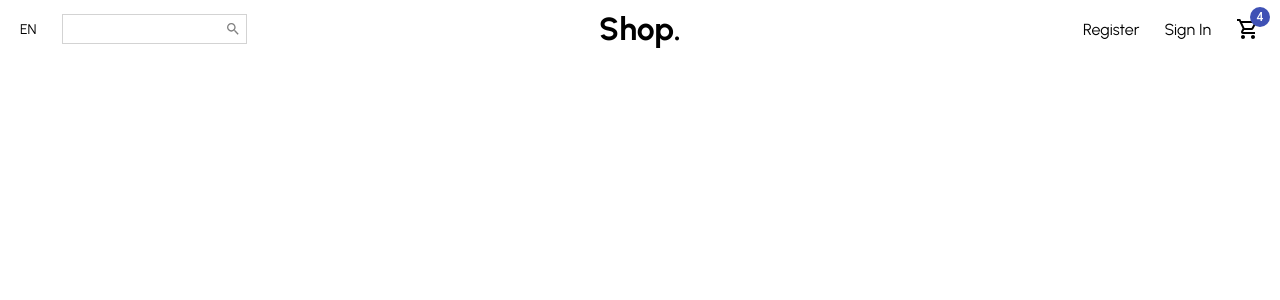
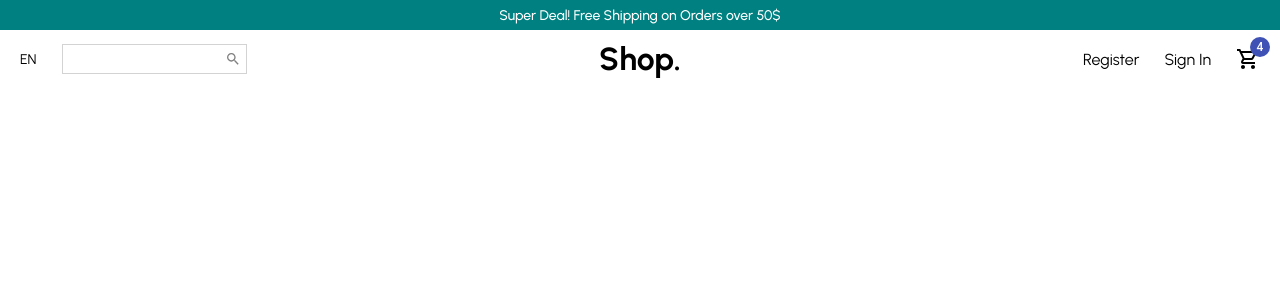
Before and after one commit to gaborkis37/e-commerce-frontend, a React (Create React App) app: page / in a window 1280 px wide. Shown: the top 300 px of the page. Built offline with nearby package versions, Linux system fonts and the light colour scheme.

Commit message:
Announcement component setup

```diff
--- /dev/null
+++ b/src/components/Announcement.jsx
@@ -0,0 +1,18 @@
+import styled from "styled-components";
+
+const Container = styled.div`
+  height: 30px;
+  background-color: teal;
+  color: white;
+  display: flex;
+  align-items: center;
+  justify-content: center;
+  font-size: 14px;
+  font-weight: 500;
+`;
+
+const Announcement = () => {
+  return <Container>Super Deal! Free Shipping on Orders over 50$</Container>;
+};
+
+export default Announcement;
--- a/src/components/Navbar.jsx
+++ b/src/components/Navbar.jsx
@@ -2,7 +2,6 @@
 import styled from "styled-components";
 import { Badge } from "@material-ui/core";
 import { Search, ShoppingCartOutlined } from "@material-ui/icons";
-import { grey } from "@material-ui/core/colors";
 
 const Container = styled.div`
   height: 60px;
--- a/src/pages/Home.jsx
+++ b/src/pages/Home.jsx
@@ -1,9 +1,11 @@
 import React from "react";
+import Announcement from "../components/Announcement";
 import Navbar from "../components/Navbar";
 
 const Home = () => {
   return (
     <div>
+      <Announcement />
       <Navbar />
     </div>
   );
```
